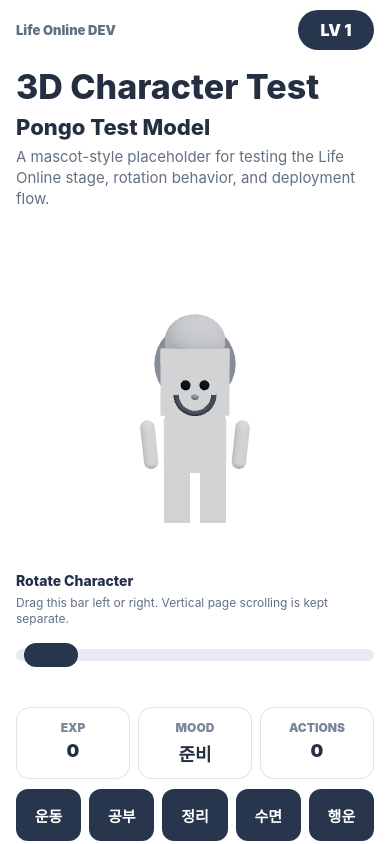
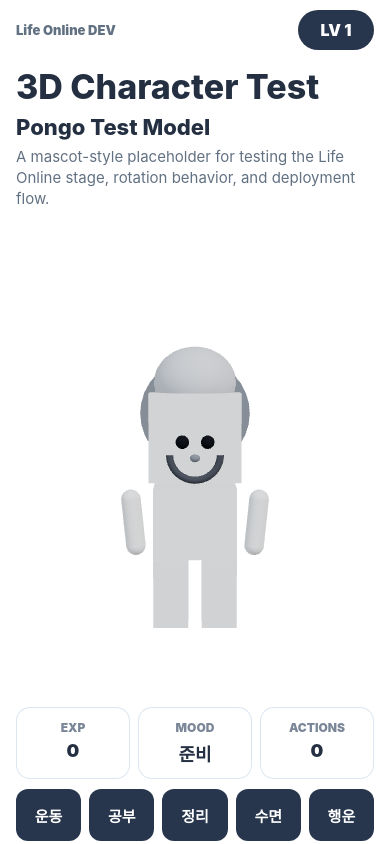
Before and after one commit to jeon-stat/Life-Online, a React Native app: screen / in a window 390 px wide. Built offline with nearby package versions, Linux system fonts and the light colour scheme.

Commit message:
Limit character drag to the model hotspot

```diff
--- a/App.js
+++ b/App.js
@@ -72,8 +72,8 @@ export default function App() {
           </View>
 
           <Text style={styles.helperText}>
-            Use the dedicated rotation bar under the stage to spin the model. Page scroll and
-            character rotation are separated on purpose.
+            Drag directly on the character area to rotate it. Outside that area, vertical swipes
+            keep working as normal page scroll.
           </Text>
         </View>
       </ScrollView>
--- a/src/CharacterStage.web.js
+++ b/src/CharacterStage.web.js
@@ -1,5 +1,5 @@
 import { useMemo, useRef, useState } from "react";
-import { PanResponder, StyleSheet, Text, View } from "react-native";
+import { PanResponder, StyleSheet, View } from "react-native";
 
 import { PongoModel } from "./models/PongoModel.js";
 import { StageCanvas } from "./scene/StageCanvas.web.js";
@@ -17,7 +17,7 @@ export function CharacterStage({ character, onInteractionChange }) {
       PanResponder.create({
         onStartShouldSetPanResponder: () => true,
         onMoveShouldSetPanResponder: (_, gestureState) =>
-          Math.abs(gestureState.dx) > 4 && Math.abs(gestureState.dx) > Math.abs(gestureState.dy),
+          Math.abs(gestureState.dx) > 3 || Math.abs(gestureState.dy) > 3,
         onPanResponderTerminationRequest: () => false,
         onPanResponderGrant: () => {
           dragStartRef.current = rotationRef.current;
@@ -45,24 +45,12 @@ export function CharacterStage({ character, onInteractionChange }) {
 
   return (
     <View style={styles.stage}>
-      <View style={styles.canvasViewport}>
-        <StageCanvas>
-          <StageRig rotation={rotation}>
-            <PongoModel character={character} />
-          </StageRig>
-        </StageCanvas>
-      </View>
-      <View style={styles.controlPanel}>
-        <Text style={styles.controlTitle}>Rotate Character</Text>
-        <Text style={styles.controlHint}>
-          Drag this bar left or right. Vertical page scrolling is kept separate.
-        </Text>
-        <View style={styles.gestureTrack} {...panResponder.panHandlers}>
-          <View style={styles.gestureTrackInner}>
-            <View style={styles.gestureKnob} />
-          </View>
-        </View>
-      </View>
+      <StageCanvas>
+        <StageRig rotation={rotation}>
+          <PongoModel character={character} />
+        </StageRig>
+      </StageCanvas>
+      <View style={styles.gestureHotspot} {...panResponder.panHandlers} />
     </View>
   );
 }
@@ -72,42 +60,16 @@ const styles = StyleSheet.create({
     flex: 1,
     backgroundColor: STAGE_LAYOUT.background,
   },
-  canvasViewport: {
-    flex: 1,
-  },
-  controlPanel: {
-    paddingTop: 8,
-    paddingBottom: 6,
-    gap: 6,
-  },
-  controlTitle: {
-    color: "#223047",
-    fontSize: 14,
-    fontWeight: "800",
-  },
-  controlHint: {
-    color: "#627182",
-    fontSize: 12,
-    lineHeight: 16,
-  },
-  gestureTrack: {
-    height: 44,
-    justifyContent: "center",
-    cursor: "ew-resize",
+  gestureHotspot: {
+    position: "absolute",
+    left: "50%",
+    top: 66,
+    width: 250,
+    height: 300,
+    marginLeft: -125,
+    backgroundColor: "transparent",
+    cursor: "grab",
     touchAction: "none",
     userSelect: "none",
   },
-  gestureTrackInner: {
-    height: 12,
-    borderRadius: 999,
-    backgroundColor: "#e7ecf4",
-    justifyContent: "center",
-    paddingHorizontal: 8,
-  },
-  gestureKnob: {
-    width: 54,
-    height: 24,
-    borderRadius: 999,
-    backgroundColor: "#27364d",
-  },
 });
--- a/src/scene/rotationMath.js
+++ b/src/scene/rotationMath.js
@@ -1,6 +1,14 @@
 export function getRotationFromDrag(startRotation, gesture, rotationLimit) {
   return {
-    x: startRotation.x,
+    x: clamp(
+      startRotation.x + gesture.dy * rotationLimit.xStep,
+      -rotationLimit.x,
+      rotationLimit.x,
+    ),
     y: startRotation.y + gesture.dx * rotationLimit.yStep,
   };
 }
+
+function clamp(value, min, max) {
+  return Math.max(min, Math.min(max, value));
+}
```
Also changed, not shown: 1 other file (tests, documents, lock files or other folders).
